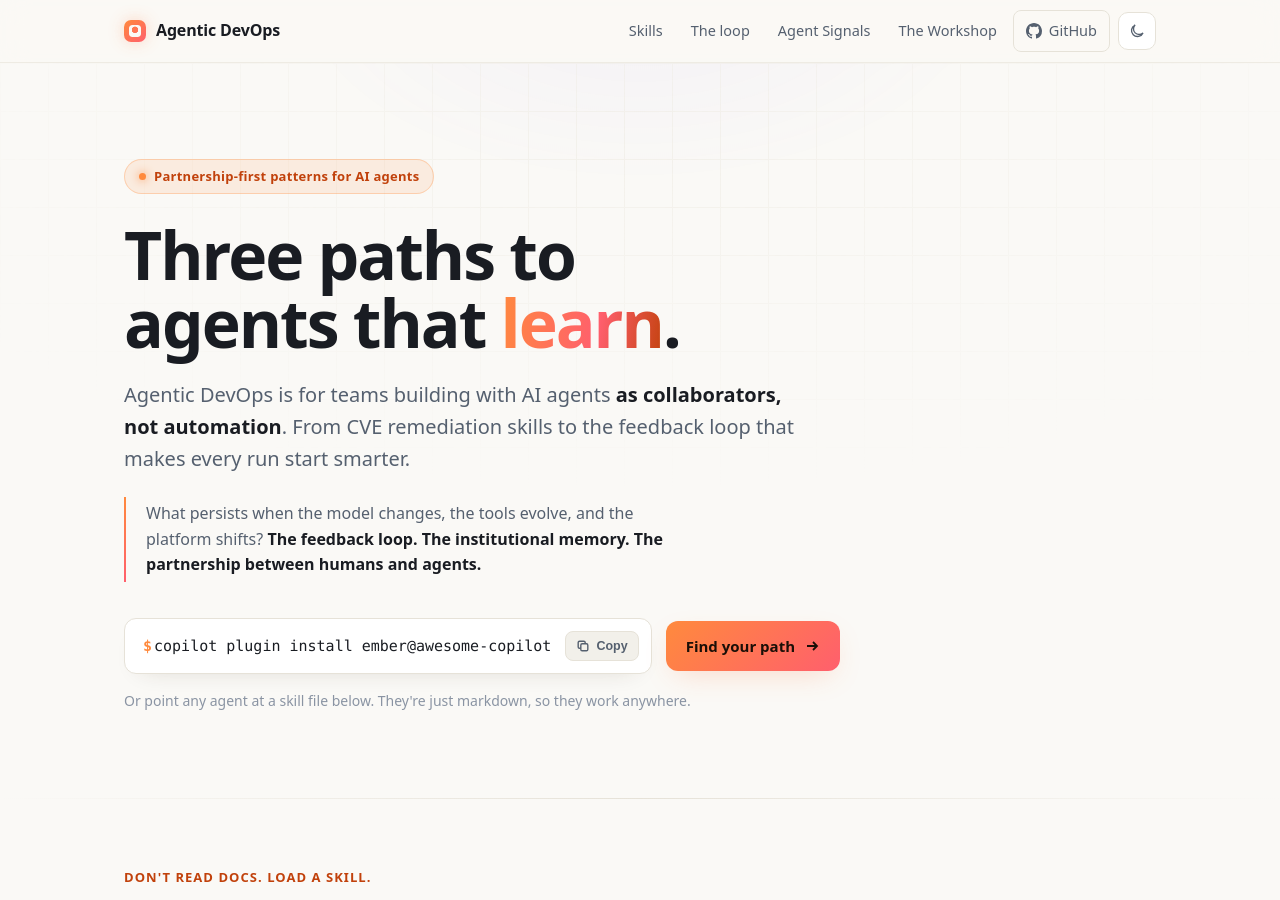
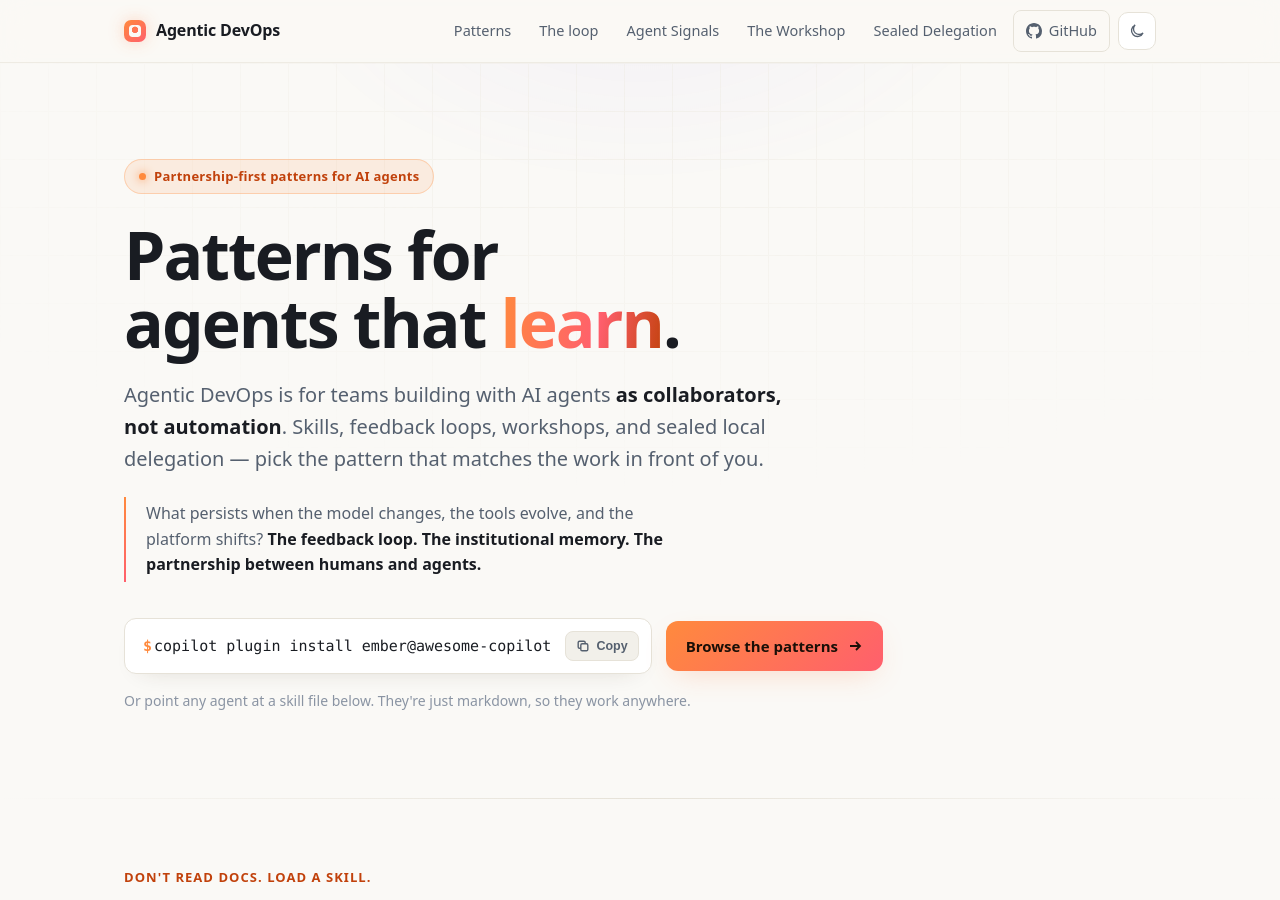
Before and after one commit to jennyf19/agentic-devops, a Jekyll site: the page index.html, which Jekyll copies as it is, in a window 1280 px wide and 900 px high. Built offline with Jekyll 4.4.1, drawn with Linux system fonts in a browser that asks for light colours; some of the changed text lies outside the part shown.

Commit message:
Add Sealed Delegation and drop the three-paths framing.
Co-authored-by: Copilot <223556219+Copilot@users.noreply.github.com>
Copilot-Session: a5dc7ab8-3e07-45a2-b60d-6f31f89198c0

```diff
--- a/index.html
+++ b/index.html
@@ -5,10 +5,10 @@
 <meta http-equiv="X-UA-Compatible" content="IE=edge" />
 <meta name="viewport" content="width=device-width, initial-scale=1" />
 <title>Agentic DevOps — Partnership-first patterns for scaling with AI agents</title>
-<meta name="description" content="Three paths to agents that learn — from CVE skills to feedback loops. Partnership-first patterns for teams building with AI agents as collaborators, not automation." />
+<meta name="description" content="Partnership-first patterns for teams building with AI agents as collaborators, not automation. Skills, feedback loops, workshops, and sealed local delegation." />
 <link rel="canonical" href="https://jennyf19.github.io/agentic-devops/" />
 <meta property="og:title" content="Agentic DevOps" />
-<meta property="og:description" content="Three paths to agents that learn — from CVE skills to feedback loops." />
+<meta property="og:description" content="Partnership-first patterns for agents that learn — skills, signals, workshops, and sealed local delegation." />
 <meta property="og:type" content="website" />
 <meta property="og:url" content="https://jennyf19.github.io/agentic-devops/" />
 <meta name="twitter:card" content="summary_large_image" />
@@ -32,10 +32,11 @@
     <div class="wrap nav-inner">
       <a class="brand" href="#top"><span class="spark" aria-hidden="true"></span> Agentic DevOps</a>
       <div class="nav-links">
-        <a href="#paths" class="hide-sm">Skills</a>
+        <a href="#paths" class="hide-sm">Patterns</a>
         <a href="#loop" class="hide-sm">The loop</a>
         <a href="agent-signals/" class="hide-sm">Agent Signals</a>
         <a href="workshop/" class="hide-sm">The Workshop</a>
+                <a href="https://github.com/jennyf19/sealed-delegation" class="hide-sm" target="_blank" rel="noopener">Sealed Delegation</a>
         <a class="nav-gh" href="https://github.com/jennyf19/agentic-devops" target="_blank" rel="noopener">
           <svg width="16" height="16" viewBox="0 0 16 16" fill="currentColor" aria-hidden="true"><path d="M8 0C3.58 0 0 3.58 0 8c0 3.54 2.29 6.53 5.47 7.59.4.07.55-.17.55-.38 0-.19-.01-.82-.01-1.49-2.01.37-2.53-.49-2.69-.94-.09-.23-.48-.94-.82-1.13-.28-.15-.68-.52-.01-.53.63-.01 1.08.58 1.23.82.72 1.21 1.87.87 2.33.66.07-.52.28-.87.51-1.07-1.78-.2-3.64-.89-3.64-3.95 0-.87.31-1.59.82-2.15-.08-.2-.36-1.02.08-2.12 0 0 .67-.21 2.2.82.64-.18 1.32-.27 2-.27.68 0 1.36.09 2 .27 1.53-1.04 2.2-.82 2.2-.82.44 1.1.16 1.92.08 2.12.51.56.82 1.27.82 2.15 0 3.07-1.87 3.75-3.65 3.95.29.25.54.73.54 1.48 0 1.07-.01 1.93-.01 2.2 0 .21.15.46.55.38A8.01 8.01 0 0016 8c0-4.42-3.58-8-8-8z"/></svg>
           GitHub
@@ -54,8 +55,8 @@
   <header class="hero">
     <div class="wrap">
       <span class="eyebrow"><span class="dot" aria-hidden="true"></span> Partnership-first patterns for AI agents</span>
-      <h1 class="title">Three paths to agents that <span class="grad">learn</span>.</h1>
-      <p class="lede">Agentic DevOps is for teams building with AI agents <strong>as collaborators, not automation</strong>. From CVE remediation skills to the feedback loop that makes every run start smarter.</p>
+            <h1 class="title">Patterns for agents that <span class="grad">learn</span>.</h1>
+            <p class="lede">Agentic DevOps is for teams building with AI agents <strong>as collaborators, not automation</strong>. Skills, feedback loops, workshops, and sealed local delegation — pick the pattern that matches the work in front of you.</p>
       <p class="persist">What persists when the model changes, the tools evolve, and the platform shifts? <b>The feedback loop. The institutional memory. The partnership between humans and agents.</b></p>
       <div class="cta-row">
         <div class="cmd">
@@ -65,7 +66,7 @@
             <span class="label">Copy</span>
           </button>
         </div>
-        <a class="btn btn-primary" href="#paths">Find your path
+              <a class="btn btn-primary" href="#paths">Browse the patterns
           <svg width="16" height="16" viewBox="0 0 16 16" fill="none" stroke="currentColor" stroke-width="1.8" aria-hidden="true"><path d="M3 8h10M9 4l4 4-4 4"/></svg>
         </a>
       </div>
@@ -159,7 +160,19 @@
           </a>
         </div>
 
-      </div>
+                <div class="card">
+                  <div class="ico" aria-hidden="true">
+                    <svg viewBox="0 0 24 24" fill="none" stroke="currentColor" stroke-width="1.7" stroke-linecap="round" stroke-linejoin="round"><rect x="4" y="3" width="16" height="18" rx="2"/><path d="M8 8h8M8 12h8M8 16h5"/><path d="M15 14l3 2-3 2"/></svg>
+                  </div>
+                  <div class="quote">"I want a local model on one sealed job"</div>
+                  <h3>Sealed Delegation</h3>
+                  <p>Hand a local model one bounded task and only the files you chose. It returns a proposal. A separate check verifies it. Copilot keeps the final decision.</p>
+                  <a class="go card-link" href="https://github.com/jennyf19/sealed-delegation" target="_blank" rel="noopener">Open sealed-delegation
+                    <svg viewBox="0 0 16 16" fill="none" stroke="currentColor" stroke-width="1.8" aria-hidden="true"><path d="M3 8h10M9 4l4 4-4 4"/></svg>
+                  </a>
+                </div>
+
+              </div>
     </div>
   </section>
 
```
Also changed, not shown: CHANGELOG.md, README.md.
